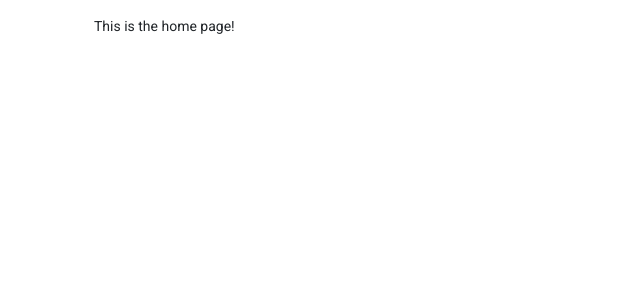
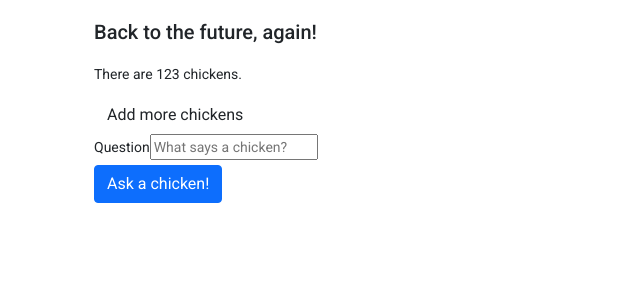
Before and after one commit to gamartins/angular101, an Angular app: page /example-aot in a window 1280 px wide. Shown: the top 300 px of the page, without its empty margins (0-640 px from the left). Built offline with nearby package versions, Linux system fonts and the light colour scheme.

Commit message:
added example for aot compilation

```diff
--- a/package.json
+++ b/package.json
@@ -5,6 +5,8 @@
     "ng": "ng",
     "start": "ng serve",
     "build": "npm run test && ng build",
+    "build:aot": "ng build --prod",
+    "build:jit": "ng build --prod --no-aot",
     "test": "jest",
     "test:watch": "jest --watch",
     "test:coverage": "jest --coverage",
--- a/src/app/app.module.ts
+++ b/src/app/app.module.ts
@@ -49,6 +49,10 @@ const routes: Routes = [
     loadChildren: () => import('src/pages/interceptor-example/interceptor-example.module').then(m => m.InterceptorExampleModule),
   },
   {
+    path: 'example-aot',
+    loadChildren: () => import('src/pages/example-aot/example-aot.module').then(m => m.ExampleAotModule),
+  },
+  {
     path: '**',
     component:  HomeComponent
   },
--- /dev/null
+++ b/src/pages/example-aot/example-aot.component.html
@@ -0,0 +1,24 @@
+<h2>{{ message }}</h2>
+
+<p *ngIf="count && items">
+  There are {{ count }} {{ items }}.
+</p>
+
+<button class="btn" (click)="onAdd($event)">Add more {{ items }}</button>
+
+
+<form style="width: 20em" class="centered mt-10" #f="ngForm" (ngSubmit)="onSubmit(f.controls.question.value)">
+  <!-- form input control -->
+  <div class="form-group">
+    <label class="form-label" for="question">Question</label>
+    <input class="form-input" type="text" id="question" placeholder="What says a chicken?" name="question" ngModel />
+  </div>
+  <div class="form-group">
+    <button class="btn btn-primary" type="submit">Ask a chicken!</button>
+  </div>
+</form>
+
+<blockquote *ngIf="answer">
+  <p>{{ answer | async }}</p>
+  <cite>- A chicken says.</cite>
+</blockquote>
--- /dev/null
+++ b/src/pages/example-aot/example-aot.component.ts
@@ -0,0 +1,37 @@
+import { Component, OnInit } from '@angular/core';
+import { Observable } from 'rxjs';
+import { ExampleAotService } from './example-aot.service';
+
+@Component({
+  selector: 'app-example-aot',
+  templateUrl: 'example-aot.component.html',
+})
+export class ExampleAotComponent implements OnInit {
+
+  message: string = `Back to the future, again!`;
+
+  // Common Mistake #2: bound properties must be public
+  // private count: number = 123;
+  // private items: string = `chickens`;
+  count: number = 123;
+  items: string = `chickens`;
+
+  answer: Observable<string>;
+
+  constructor(
+    private service: ExampleAotService
+  ) { }
+
+  ngOnInit() {
+  }
+
+  // Common Mistake #3: call signatures for event bindings must match
+  onAdd(event: unknown) {
+    this.count += 1;
+  }
+
+  onSubmit(value: string) {
+    this.answer = this.service.ask(value);
+  }
+
+}
--- /dev/null
+++ b/src/pages/example-aot/example-aot.module.ts
@@ -0,0 +1,31 @@
+import { NgModule } from '@angular/core';
+import { CommonModule } from '@angular/common';
+import { FormsModule } from '@angular/forms';
+import { RouterModule } from '@angular/router';
+
+import { ExampleAotComponent } from './example-aot.component';
+import { ExampleAotService } from './example-aot.service';
+
+export function myServiceFactory() {
+  return new ExampleAotService();
+}
+
+@NgModule({
+  declarations: [ExampleAotComponent],
+  providers: [
+    {
+      provide: ExampleAotService,
+      // useFactory: myServiceFactory
+      // Common Mistake #1: Factory functions must be exported, named functions
+      useFactory: () => new ExampleAotService()
+    }
+  ],
+  imports: [
+    CommonModule,
+    FormsModule,
+    RouterModule.forChild([
+      { path: '', component: ExampleAotComponent }
+    ]),
+  ]
+})
+export class ExampleAotModule { }
--- /dev/null
+++ b/src/pages/example-aot/example-aot.service.ts
@@ -0,0 +1,17 @@
+import { Injectable } from '@angular/core';
+import { Observable, of } from 'rxjs';
+
+@Injectable()
+export class ExampleAotService {
+
+  constructor() { }
+
+
+  public ask(question: string): Observable<string> {
+
+    const parts = question.split(' ');
+    const idx = Math.floor(Math.random() * parts.length);
+
+    return of(`They never ${parts[idx]}!`);
+  }
+}
```
